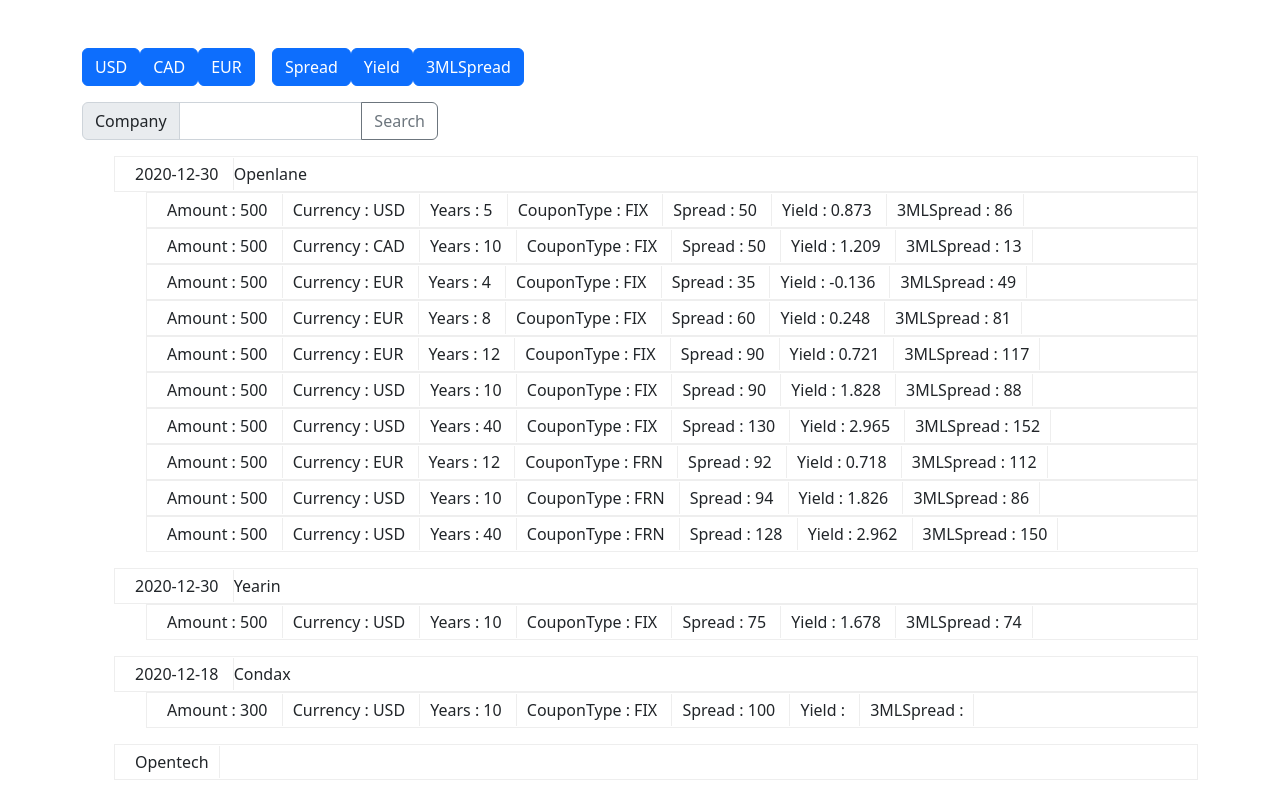
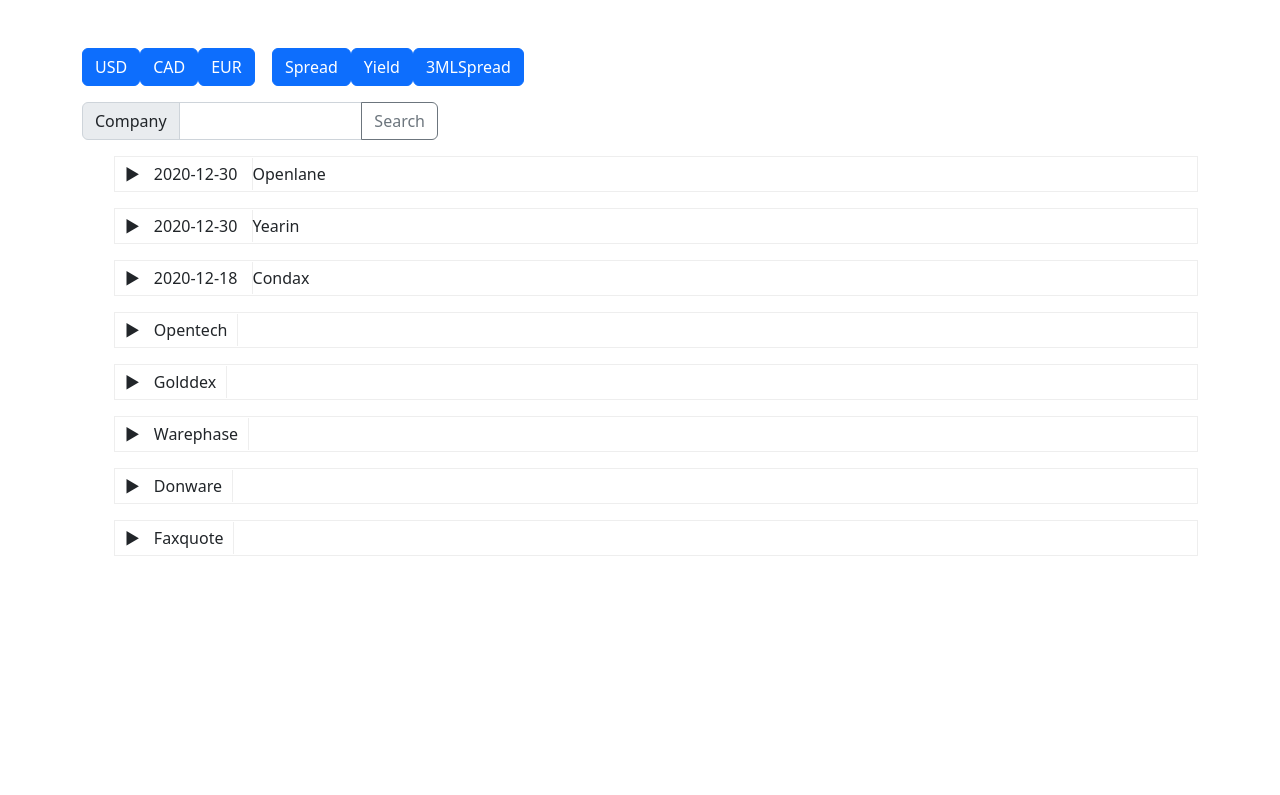
Before and after one commit to FitoGT/inter-price, a Vue app: page / in a window 1280 px wide. Shown: the top 795 px of the page. Built offline with nearby package versions, Linux system fonts and the light colour scheme.

Commit message:
using arrow to show

```diff
--- a/src/components/MainTable.vue
+++ b/src/components/MainTable.vue
@@ -1,12 +1,13 @@
 <template>
   <div>
     <ul class="main-table" v-for="item, key of filterItem" :key="key">
-      <li>
+      <li @click="showSubTable(`subtable-${item.Company}`)">
         <span v-if="item.DateSent"> {{ item.DateSent }} </span>
         <span> {{ item.Company }} </span>
       </li>
       <div v-if="item.Quote">
-        <sub-table :key="`subtable-${item.Company}`" :quotes="item.Quote" :filters="filters" />
+        <sub-table v-show="`subtable-${item.Company}`== show" :key="`subtable-${item.Company}`" :quotes="item.Quote"
+          :filters="filters" />
       </div>
     </ul>
   </div>
@@ -30,6 +31,11 @@ export default {
       default: () => []
     },
   },
+  data() {
+    return {
+      show: ''
+    }
+  },
   computed: {
     filterItem() {
       let results = this.items
@@ -37,6 +43,11 @@ export default {
         results = results.filter(i => i.Company.toLowerCase() == this.filters.company.toLowerCase())
       }
       return results
+    }
+  },
+  methods: {
+    showSubTable(key) {
+      this.show = key
     }
   }
 }
@@ -52,4 +63,9 @@ export default {
   padding: 5px 10px;
   border-right: 1px solid #eee;
 }
+
+.main-table li::before {
+  content: '▶';
+  left: 0;
+}
 </style>
--- a/src/components/SubTable.vue
+++ b/src/components/SubTable.vue
@@ -20,7 +20,6 @@ export default {
       default: () => []
     },
   },
-
   computed: {
     filteredQuotes() {
       let results = this.quotes
```
